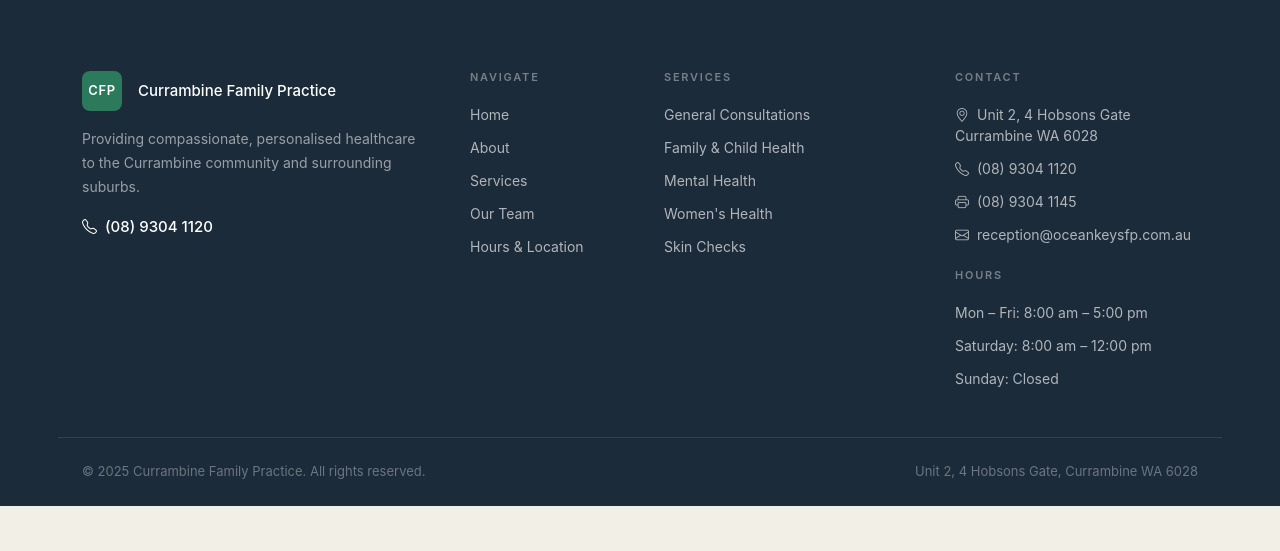
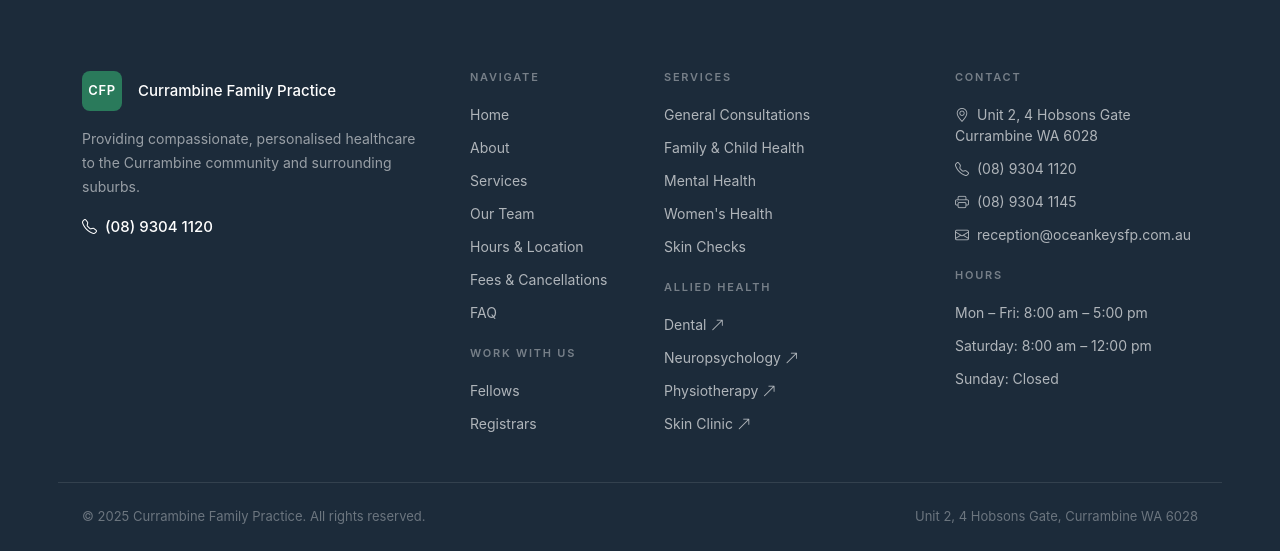
Before and after one commit to Luc45K0h75/Currambine-FP-Website, a Flask app: page /about in a window 1280 px wide. Shown: the part 2371-2922 px from the top of the page. Before the commit the page ends 2877 px from the top, so only its background shows below. Run offline with Flask 3, Linux system fonts and the light colour scheme; some web fonts are replaced.

Commit message:
Added extra links

```diff
--- a/app/templates/base.html
+++ b/app/templates/base.html
@@ -27,6 +27,8 @@
 
                 <div class="collapse navbar-collapse" id="navMenu">
                     <ul class="navbar-nav ms-4">
+
+                        <!-- Services -->
                         <li class="nav-item dropdown">
                             <a class="nav-link dropdown-toggle {{ 'active' if request.endpoint == 'main.services' }}"
                                 href="#" role="button" data-bs-toggle="dropdown">
@@ -39,16 +41,27 @@
                                 <li><a class="dropdown-item" href="{{ url_for('main.services') }}#family">Family &amp; Child Health</a></li>
                                 <li><a class="dropdown-item" href="{{ url_for('main.services') }}#chronic">Chronic Disease Management</a></li>
                                 <li><a class="dropdown-item" href="{{ url_for('main.services') }}#mental-health">Mental Health</a></li>
-                                <li><a class="dropdown-item" href="{{ url_for('main.services') }}#womens">Women's Health</a></li>
-                                <li><a class="dropdown-item" href="{{ url_for('main.services') }}#skin">Skin Checks &amp; Procedures</a></li>
+                                <li><a class="dropdown-item" href="{{ url_for('main.services') }}#family">Women's Health</a></li>
+                                <li><a class="dropdown-item" href="{{ url_for('main.services') }}#allied">Skin Checks &amp; Procedures</a></li>
+                                <li><hr class="dropdown-divider"></li>
+                                <li><a class="dropdown-item" href="https://www.cfpdental.com/home" target="_blank">Dental <i class="bi bi-arrow-up-right ms-1"></i></a></li>
+                                <li><a class="dropdown-item" href="https://theneuropsychclinic.com.au/" target="_blank">Neuropsychology <i class="bi bi-arrow-up-right ms-1"></i></a></li>
+                                <li><a class="dropdown-item" href="https://www.theapelvichealth.com.au/" target="_blank">Physiotherapy <i class="bi bi-arrow-up-right ms-1"></i></a></li>
+                                <li><a class="dropdown-item" href="https://www.suncareskindoctors.com.au/" target="_blank">Skin Clinic <i class="bi bi-arrow-up-right ms-1"></i></a></li>
                             </ul>
                         </li>
+
+                        <!-- Our Team -->
                         <li class="nav-item">
                             <a class="nav-link {{ 'active' if request.endpoint == 'team.team_page' }}" href="{{ url_for('team.team_page') }}">Our Team</a>
                         </li>
+
+                        <!-- About -->
                         <li class="nav-item">
                             <a class="nav-link {{ 'active' if request.endpoint == 'main.about' }}" href="{{ url_for('main.about') }}">About</a>
                         </li>
+
+                        <!-- For Patients -->
                         <li class="nav-item dropdown">
                             <a class="nav-link dropdown-toggle {{ 'active' if request.endpoint in ['main.contact', 'main.fees', 'main.faq'] }}"
                                 href="#" role="button" data-bs-toggle="dropdown">
@@ -57,11 +70,14 @@
                             <ul class="dropdown-menu">
                                 <li><a class="dropdown-item" href="{{ url_for('main.contact') }}">Hours &amp; Location</a></li>
                                 <li><a class="dropdown-item" href="{{ url_for('main.fees') }}">Fees &amp; Cancellations</a></li>
-                                 <li><a class="dropdown-item" href="{{ url_for('main.faq') }}">FAQ</a></li>
+                                <li><a class="dropdown-item" href="{{ url_for('main.faq') }}">FAQ</a></li>
                             </ul>
                         </li>
+
+                        <!-- Work With Us -->
                         <li class="nav-item dropdown">
-                            <a class="nav-link dropdown-toggle" href="#" role="button" data-bs-toggle="dropdown">
+                            <a class="nav-link dropdown-toggle {{ 'active' if request.endpoint in ['main.fellows', 'main.registrars'] }}"
+                                href="#" role="button" data-bs-toggle="dropdown">
                                 Work With Us
                             </a>
                             <ul class="dropdown-menu">
@@ -69,10 +85,13 @@
                                 <li><a class="dropdown-item" href="{{ url_for('main.registrars') }}">Registrars</a></li>
                             </ul>
                         </li>
+
                     </ul>
 
                     <!-- Desktop: phone number -->
-                    <a href="tel:0893041120" class="nav-phone d-none d-lg-block ms-auto me-3"><i class="bi bi-telephone me-2"></i>(08) 9304 1120</a>
+                    <a href="tel:0893041120" class="nav-phone d-none d-lg-block ms-auto me-3">
+                        <i class="bi bi-telephone me-2"></i>(08) 9304 1120
+                    </a>
                     <a href="https://automedsystems.com.au/ams/clinics/5041/ocean-keys-and-currambine-family-practice-clarkson-6030/doctors/loc/2" class="btn btn-book">Book Online</a>
 
                     <!-- Mobile: phone number inside collapsed menu -->
@@ -86,7 +105,6 @@
 
         <!-- Page content goes here -->
         {% block content %}
-
         {% endblock %}
 
         <!-- FOOTER -->
@@ -117,6 +135,13 @@
                             <li><a href="{{ url_for('main.services') }}">Services</a></li>
                             <li><a href="{{ url_for('team.team_page') }}">Our Team</a></li>
                             <li><a href="{{ url_for('main.contact') }}">Hours &amp; Location</a></li>
+                            <li><a href="{{ url_for('main.fees') }}">Fees &amp; Cancellations</a></li>
+                            <li><a href="{{ url_for('main.faq') }}">FAQ</a></li>
+                        </ul>
+                        <h6 class="footer-heading mt-4">Work With Us</h6>
+                        <ul class="footer-links">
+                            <li><a href="{{ url_for('main.fellows') }}">Fellows</a></li>
+                            <li><a href="{{ url_for('main.registrars') }}">Registrars</a></li>
                         </ul>
                     </div>
 
@@ -124,11 +149,18 @@
                     <div class="col-6 col-lg-3">
                         <h6 class="footer-heading">Services</h6>
                         <ul class="footer-links">
-                            <li><a href="{{ url_for('main.services') }}">General Consultations</a></li>
-                            <li><a href="{{ url_for('main.services') }}">Family &amp; Child Health</a></li>
-                            <li><a href="{{ url_for('main.services') }}">Mental Health</a></li>
-                            <li><a href="{{ url_for('main.services') }}">Women's Health</a></li>
-                            <li><a href="{{ url_for('main.services') }}">Skin Checks</a></li>
+                            <li><a href="{{ url_for('main.services') }}#general">General Consultations</a></li>
+                            <li><a href="{{ url_for('main.services') }}#family">Family &amp; Child Health</a></li>
+                            <li><a href="{{ url_for('main.services') }}#mental-health">Mental Health</a></li>
+                            <li><a href="{{ url_for('main.services') }}#family">Women's Health</a></li>
+                            <li><a href="{{ url_for('main.services') }}#allied">Skin Checks</a></li>
+                        </ul>
+                        <h6 class="footer-heading mt-4">Allied Health</h6>
+                        <ul class="footer-links">
+                            <li><a href="https://www.cfpdental.com/home" target="_blank">Dental <i class="bi bi-arrow-up-right"></i></a></li>
+                            <li><a href="https://theneuropsychclinic.com.au/" target="_blank">Neuropsychology <i class="bi bi-arrow-up-right"></i></a></li>
+                            <li><a href="https://www.theapelvichealth.com.au/" target="_blank">Physiotherapy <i class="bi bi-arrow-up-right"></i></a></li>
+                            <li><a href="https://www.suncareskindoctors.com.au/" target="_blank">Skin Clinic <i class="bi bi-arrow-up-right"></i></a></li>
                         </ul>
                     </div>
 
```
